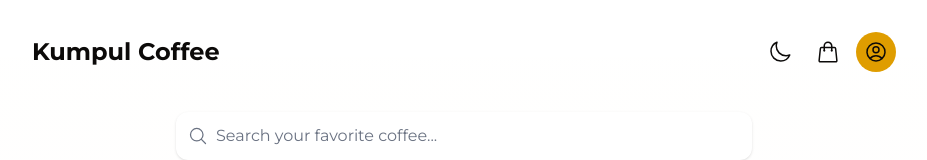
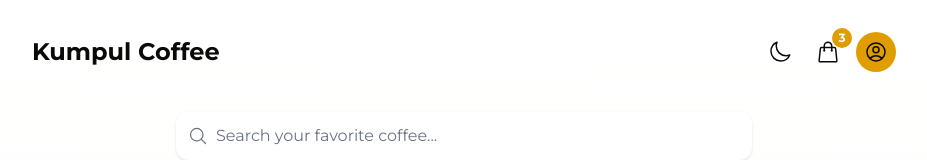
Before and after one commit to mhpm/Coffee-Shop-Wizard, a Next.js app: page / in a window 1280 px wide. Shown: the top 160 px of the page, without its empty margins (176-1103 px from the left). Built offline with nearby package versions, Linux system fonts and the light colour scheme.

Commit message:
feat(Header): add bag items count badge to shopping cart icon
Display the number of items in the bag as a badge on the shopping cart icon to improve user experience by providing immediate visual feedback on the bag's contents.

```diff
--- a/components/Header.tsx
+++ b/components/Header.tsx
@@ -2,6 +2,7 @@
 import Link from 'next/link';
 import ThemeToggle from './ThemeToggle';
 import UserMenu from './UserMenu';
+import { useStore } from '@/store/useStore';
 
 interface HeaderProps {
   title: string;
@@ -15,6 +16,8 @@
   onBack,
 }) => {
   const [userMenuOpen, setUserMenuOpen] = useState(false);
+  // Get the bag items count from the store
+  const bagItemsCount = useStore((state) => state.bag.items.reduce((total, item) => total + item.quantity, 0));
 
   return (
     <header className="flex items-center justify-between py-4 mb-6">
@@ -47,7 +50,7 @@
 
       <div className="flex items-center space-x-2">
         <ThemeToggle />
-        <Link href="/bag" className="p-2 rounded-full hover:bg-gray-100 dark:hover:bg-neutral-700">
+        <Link href="/bag" className="p-2 rounded-full hover:bg-gray-100 dark:hover:bg-neutral-700 relative">
           <svg
             xmlns="http://www.w3.org/2000/svg"
             fill="none"
@@ -62,6 +65,13 @@
               d="M15.75 10.5V6a3.75 3.75 0 10-7.5 0v4.5m11.356-1.993l1.263 12c.07.665-.45 1.243-1.119 1.243H4.25a1.125 1.125 0 01-1.12-1.243l1.264-12A1.125 1.125 0 015.513 7.5h12.974c.576 0 1.059.435 1.119 1.007zM8.625 10.5a.375.375 0 11-.75 0 .375.375 0 01.75 0zm7.5 0a.375.375 0 11-.75 0 .375.375 0 01.75 0z"
             />
           </svg>
+
+          {/* Badge showing number of items */}
+          {bagItemsCount > 0 && (
+            <span className="absolute -top-1 -right-1 bg-primary text-white text-xs font-bold rounded-full w-5 h-5 flex items-center justify-center">
+              {bagItemsCount}
+            </span>
+          )}
         </Link>
         <div className="relative">
           <button
```
